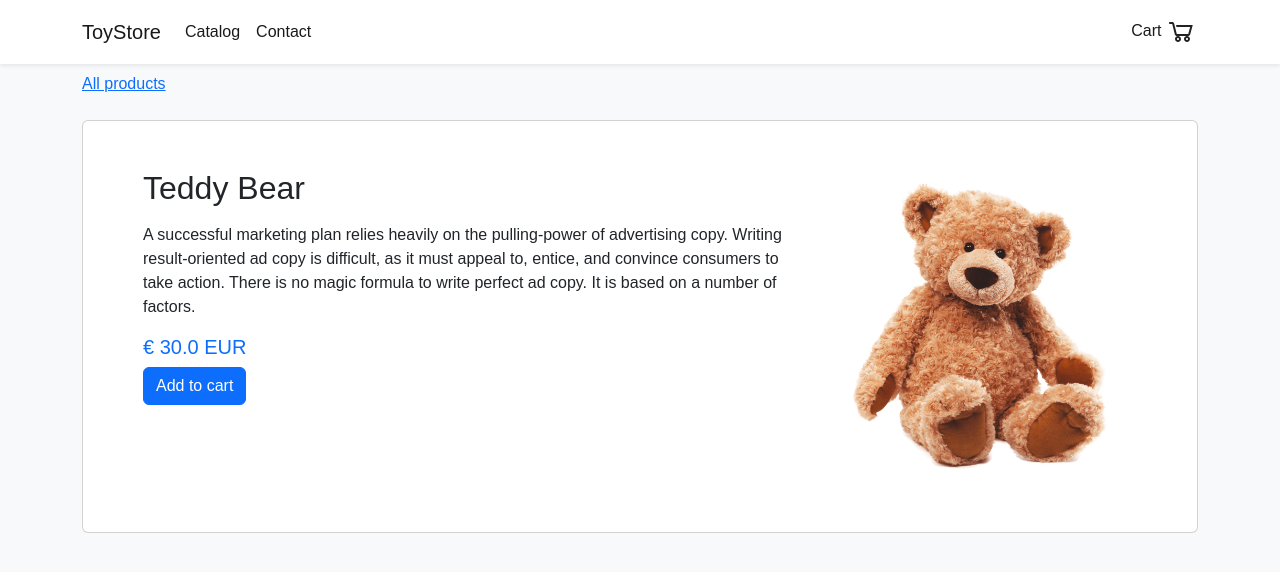
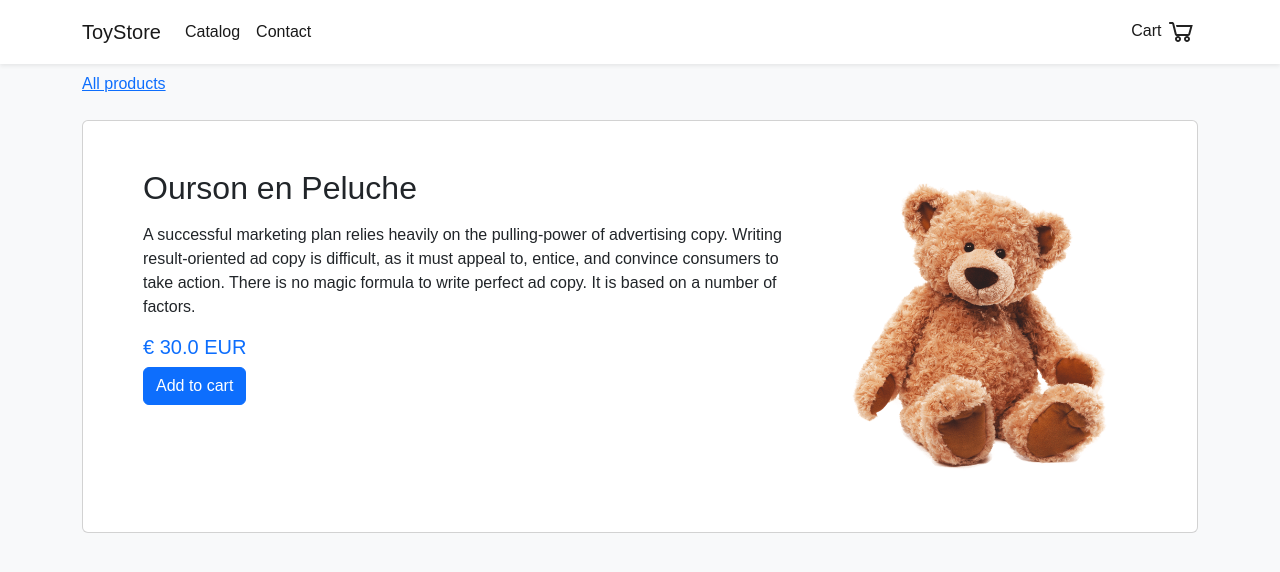
Before and after one commit to FrancoisGrommen/DrySteel, a Jekyll site: the page built from _products/product1.md, in a window 1280 px wide. Shown: the top 572 px of the page. Built offline with Jekyll 4.4.1, drawn with Linux system fonts in a browser that asks for light colours.

Commit message:
Update product1.md

```diff
--- a/_products/product1.md
+++ b/_products/product1.md
@@ -1,6 +1,6 @@
 ---
 identifier: teddy-bear
-name: Teddy Bear
+name: Ourson en Peluche
 price: 30.00
 image: /assets/images/teddybear.png
 title: ToyStore - Teddy Bear
```
